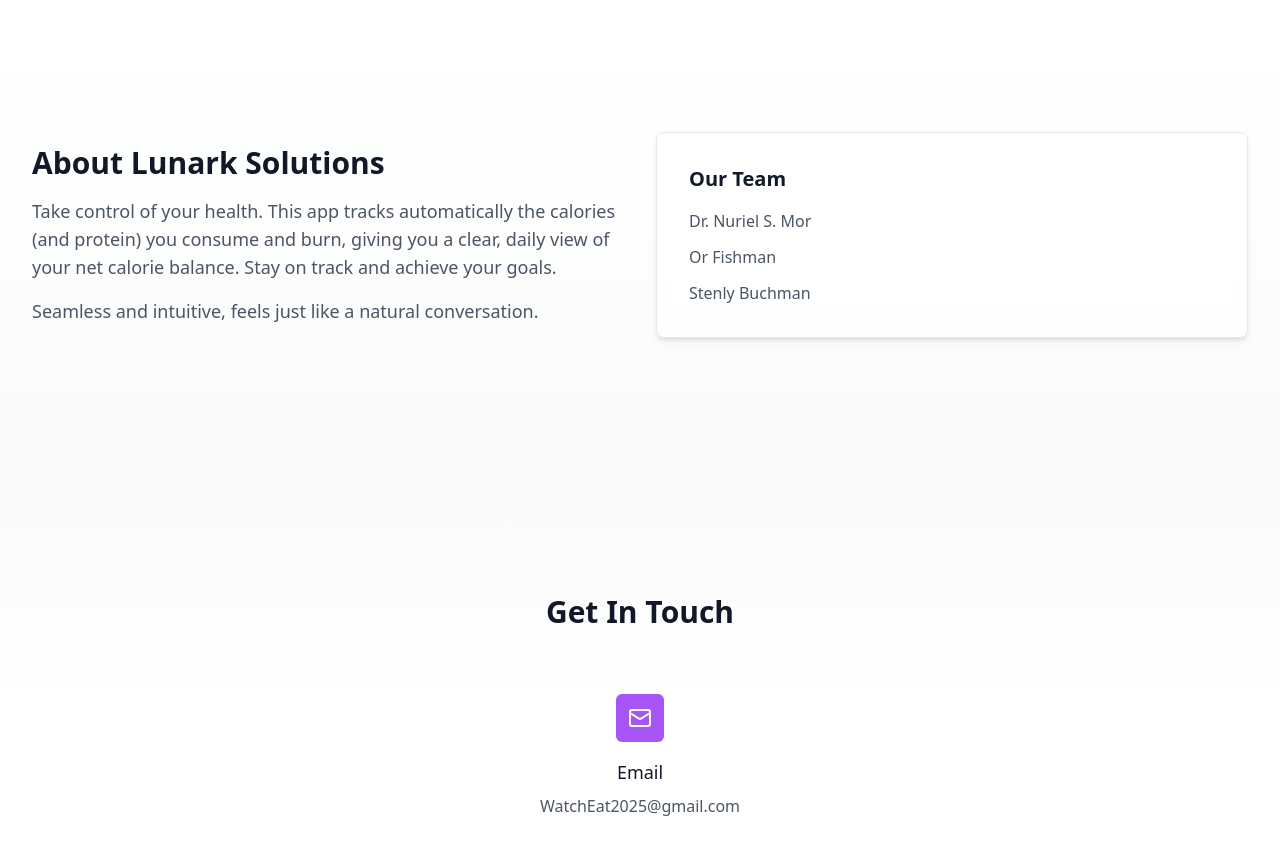
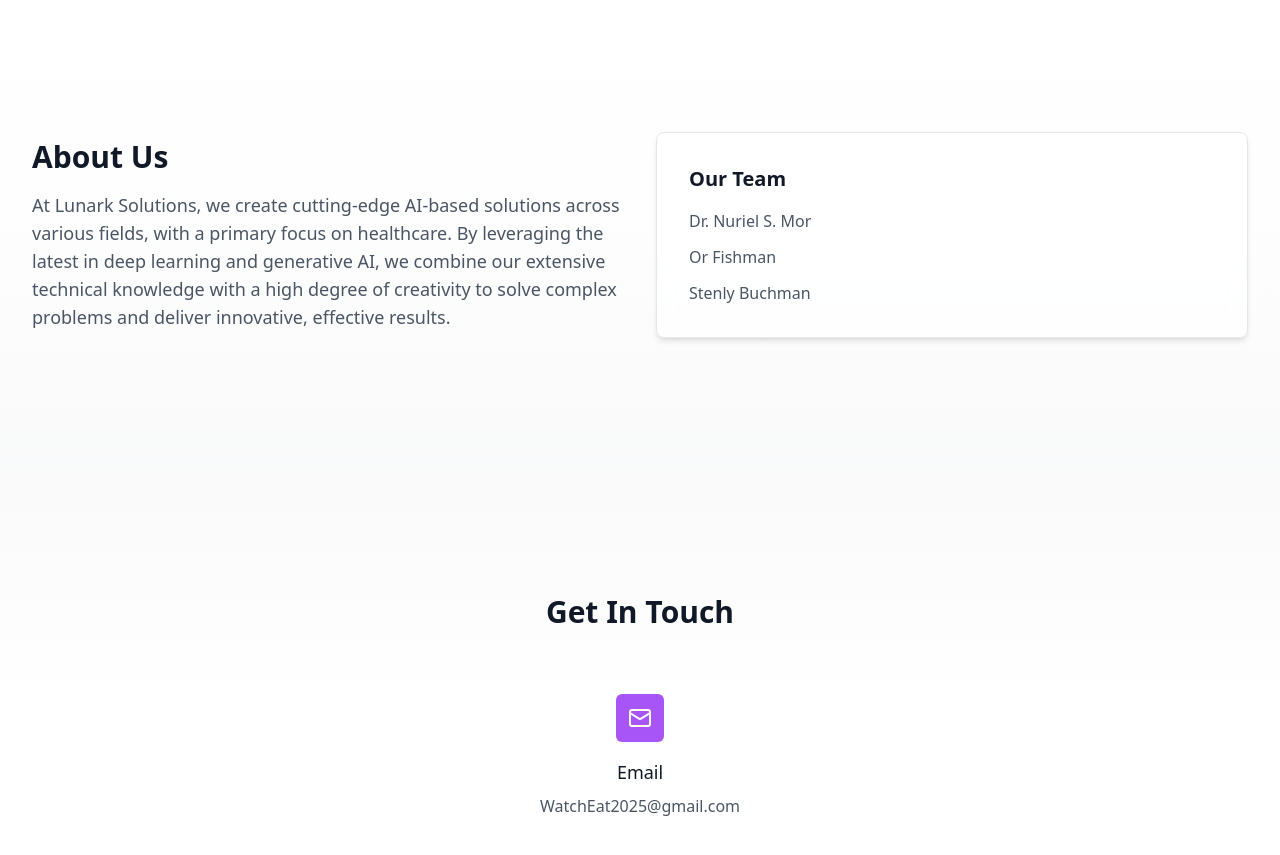
Before and after one commit to LunarkSolutions/Lunark_Website, a React (Vite) app: page / in a window 1280 px wide. Shown: the part 1300-2155 px from the top of the page. Built offline with nearby package versions, Linux system fonts and the light colour scheme.

Commit message:
Update About Section Title and Content

```diff
--- a/src/components/HomePage.tsx
+++ b/src/components/HomePage.tsx
@@ -71,12 +71,9 @@ export default function HomePage() {
         <div className="relative max-w-7xl mx-auto px-4 sm:px-6 lg:px-8">
           <div className="lg:grid lg:grid-cols-2 lg:gap-8 lg:items-center">
             <div>
-              <h2 className="text-3xl font-bold text-gray-900">About Lunark Solutions</h2>
+              <h2 className="text-3xl font-bold text-gray-900">About Us</h2>
               <p className="mt-4 text-lg text-gray-600">
-                Take control of your health. This app tracks automatically the calories (and protein) you consume and burn, giving you a clear, daily view of your net calorie balance. Stay on track and achieve your goals.
-              </p>
-              <p className="mt-4 text-lg text-gray-600">
-                Seamless and intuitive, feels just like a natural conversation.
+                At Lunark Solutions, we create cutting-edge AI-based solutions across various fields, with a primary focus on healthcare. By leveraging the latest in deep learning and generative AI, we combine our extensive technical knowledge with a high degree of creativity to solve complex problems and deliver innovative, effective results.
               </p>
             </div>
             <div className="mt-8 lg:mt-0">
```
